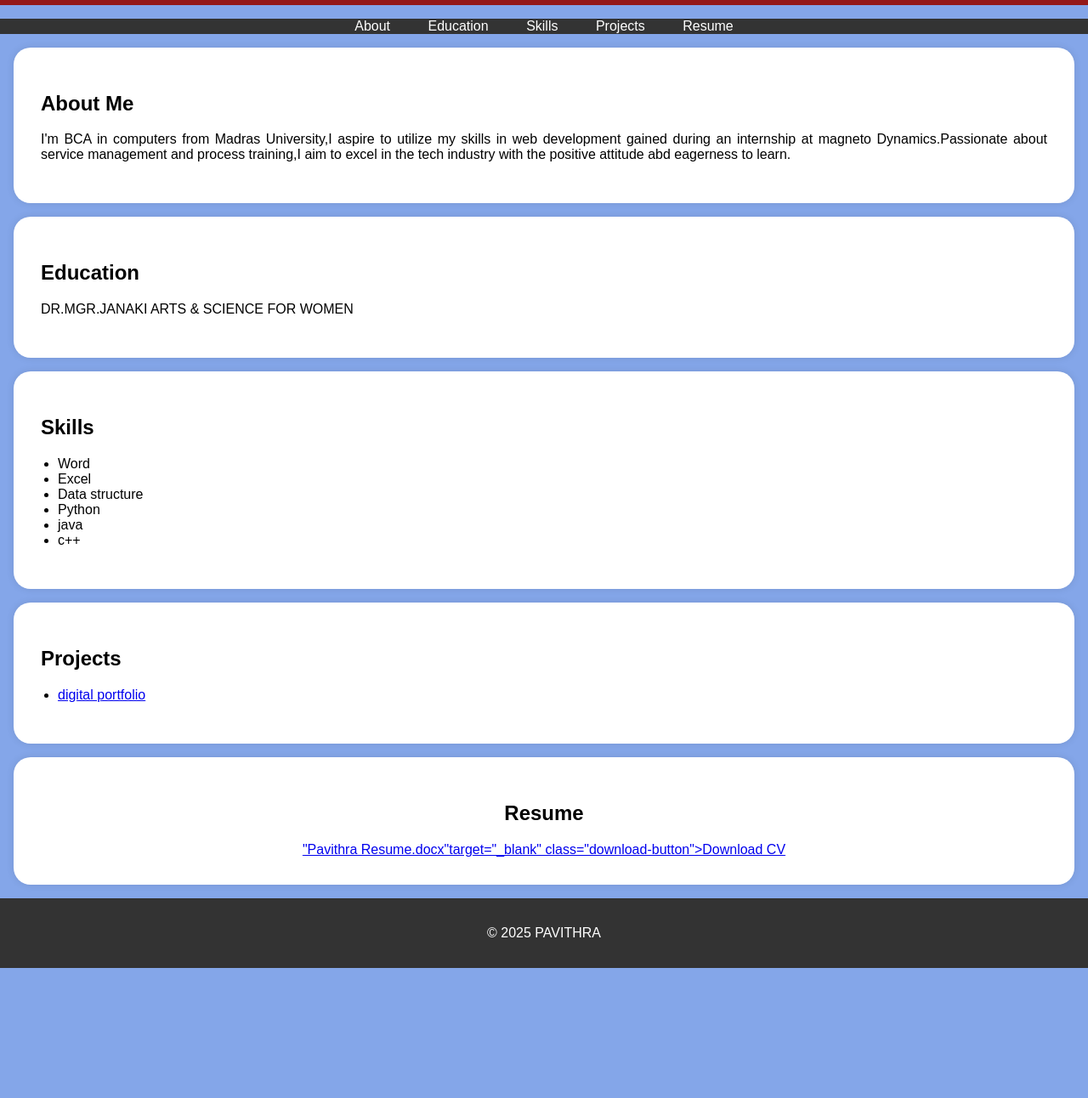
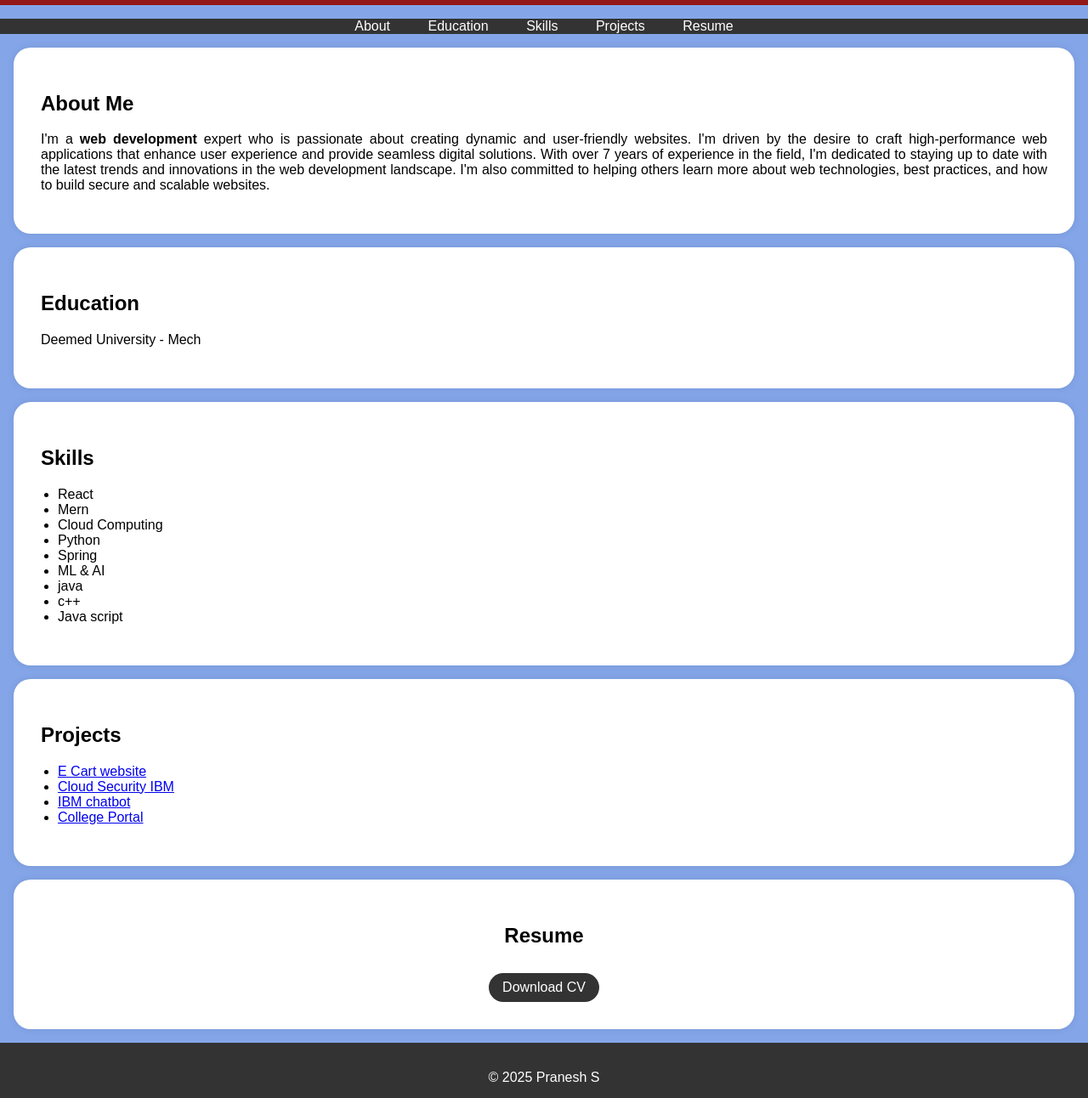
Before and after one commit to Pavithraoffl/Pavithra-, a plain HTML site: page index.html in a window 1280 px wide. Shown: the part 191-1483 px from the top of the page at 85% size. Before the commit the page ends 1330 px from the top, so only its background shows below. Drawn offline with Linux system fonts and the light colour scheme.

Commit message:
Add files via upload

```diff
--- a/index.html
+++ b/index.html
@@ -95,10 +95,9 @@
     <header>
         <div class="header-content">
             <!-- Add your profile picture here -->
-            <img src =""photo.jpeg"
-Profile picture class="profile-picture">
-            <h1>PAVITHRA</h1>
-            <p>BCA-BACHELOR OF COMPUTER APPLICATION </p>
+            <img src="passport photo.jpg" alt="Your Profile Picture" class="profile-picture">
+            <h1>Pranesh S</h1>
+            <p>Am Mechanical Engineer</p>
         </div>
     </header>
 
@@ -116,7 +115,12 @@ Profile picture class="profile-picture">
     <section id="about">
         <div class="section-content">
             <h2>About Me</h2>
-            <p>I'm BCA in computers from Madras University,I aspire to utilize my skills in web development gained during an internship at magneto Dynamics.Passionate about service management and process training,I aim to excel in the tech industry with the positive attitude abd eagerness to learn.
+            <p>I'm a <b>web development</b> expert who is passionate about creating dynamic and user-friendly websites.
+                I'm driven by the desire to craft high-performance web applications that enhance user experience and provide
+                 seamless digital solutions. With over 7 years of experience in the field, I'm dedicated to staying up to date
+                 with the latest trends and innovations in the
+                 web development landscape. I'm also committed to helping others learn more about web technologies,
+                 best practices, and how to build secure and scalable websites.</p>
 
         </div>
     </section>
@@ -124,7 +128,7 @@ Profile picture class="profile-picture">
     <section id="education">
         <div class="section-content">
             <h2>Education</h2>
-            <p>DR.MGR.JANAKI ARTS & SCIENCE FOR WOMEN</p>
+            <p>Deemed University  - Mech</p>
 
 
         </div>
@@ -134,12 +138,15 @@ Profile picture class="profile-picture">
         <div class="section-content">
             <h2>Skills</h2>
             <ul>
-                <li>Word</li>
-                <li>Excel</li>
-                <li>Data structure</li>
+                <li>React</li>
+                <li>Mern</li>
+                <li>Cloud Computing</li>
                 <li>Python</li>
+                <li>Spring</li>
+                <li>ML & AI</li>
                 <li>java</li>
                 <li>c++</li>
+                <li>Java script</li>
             </ul>
         </div>
     </section>
@@ -148,25 +155,28 @@ Profile picture class="profile-picture">
         <div class="section-content">
             <h2>Projects</h2>
             <ul>
-                <li><a href="#">digital portfolio</a></li>
+                <li><a href="#">E Cart website</a></li>
+                <li><a href="#">Cloud Security IBM</a></li>
+                <li><a href="#">IBM chatbot</a></li>
+                <li><a href="#">College Portal</a></li>
                 <!-- Add more project links here -->
             </ul>
         </div>
     </section>
 
-    <section id="Resume">
-       <div class="section-content">
+    <section id="resume">
+
+        <div class="section-content">
             <center>
             <h2>Resume</h2>
-            <a href="#">"Pavithra Resume.docx"target="_blank"
-             class="download-button">Download CV</a>
+            <a href="file.pdf" target="_blank" class="download-button">Download CV</a>
         </center>
         </div>
 
     </section>
 
     <footer>
-        <p>&copy; 2025 PAVITHRA</p>
+        <p>&copy; 2025 Pranesh S</p>
     </footer>
 
     <script>
```
